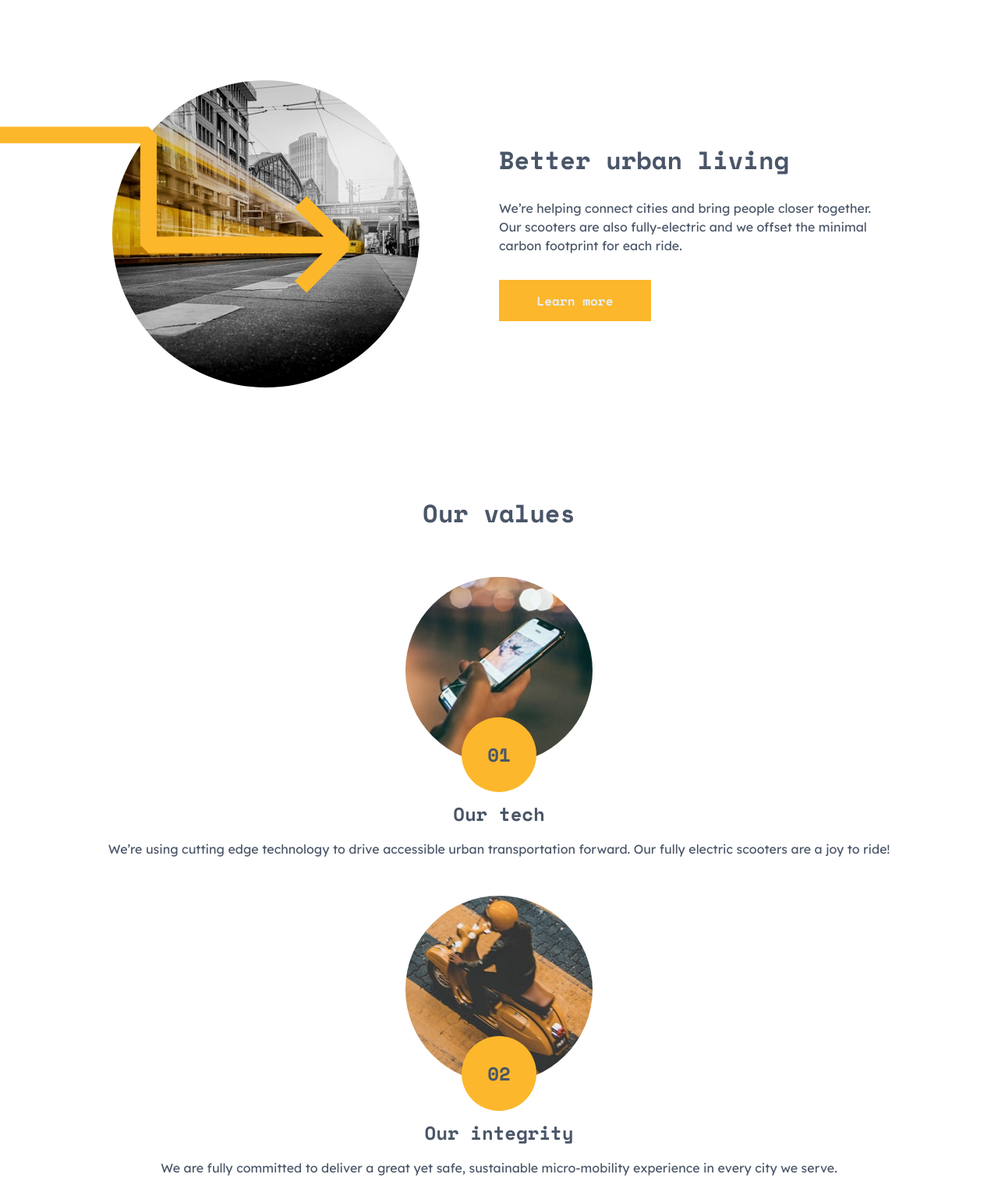
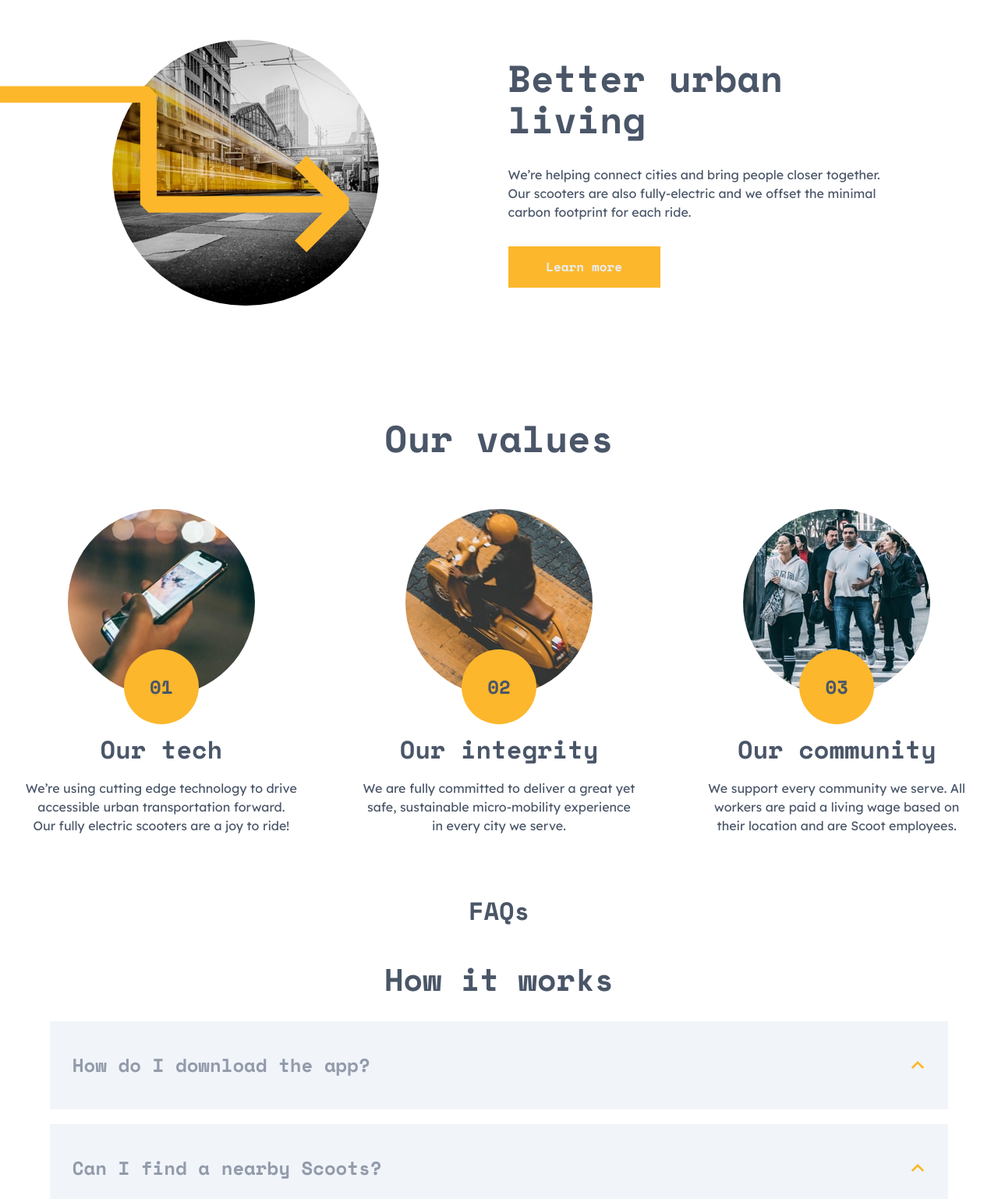
Before and after one commit to shibuwd/Scoot-multi-page-website, a plain HTML site: page about.html in a window 1280 px wide. Shown: the part 891-2429 px from the top of the page at 78% size. Drawn offline with nearby package versions, Linux system fonts and the light colour scheme.

Commit message:
finsih about section page

```diff
--- a/about.html
+++ b/about.html
@@ -122,9 +122,9 @@
                     <!-- our values section -->
                     <section>
                         <div class="values-container">
+                            <h3>Our values</h3>
                             <div class="values">
                                 <div class="value">
-                                    <h3>Our values</h3>
                                     <div class="value-img">
                                         <img src="./assets/img/our-tech.jpg" alt="">
                                         <span class="fill">01</span>
@@ -235,7 +235,6 @@
                             </div>
                         </div>
 
-
                         <div class="faqs-all safe-driving">
                             <div class="faqs">
                                 <div class="faqs-heading">
@@ -300,9 +299,6 @@
                     </section>
                     <!-- end FAQs section -->
 
-
-
-
                     <!-- sign up section -->
                     <section>
                         <div class="signup-container">
--- a/css/about.css
+++ b/css/about.css
@@ -31,19 +31,6 @@
     --fw-700: 700;
 }
 
-
-/* .hero-desc {
-    display: flex;
-    flex-direction: row;
-}
-
-.hero-desc .text h1 {
-    display: flex;
-    justify-content: space-between;
-    align-items: center;
-    padding: 2rem 3rem;
-} */
-
 /* hero section */
 
 .hero-desc .text h1 {
@@ -69,19 +56,20 @@
 
 
 /* our values section */
+.values-container h3 {
+    font-size: var(--fs-m-v2-700);
+    color: var(--dark-navy);
+    padding: 1rem 0;
+    margin-bottom: 3rem;
+    text-align: center;
+}
+
 .value {
     display: flex;
     align-items: center;
     flex-direction: column;
     text-align: center;
     padding: 0 1.1rem;
-    margin-bottom: 3rem;
-}
-
-.value h3 {
-    font-size: var(--fs-m-v2-700);
-    color: var(--dark-navy);
-    padding: 1rem 0;
     margin-bottom: 3rem;
 }
 
@@ -206,7 +194,7 @@
 }
 
 .arrow-active {
-transform: scaleY(-1);
+    transform: scaleY(-1);
 }
 
 .safe-driving {
@@ -219,3 +207,90 @@ transform: scaleY(-1);
     text-align: center;
     margin-top: 3rem;
 }
+/* end FAQs section */
+
+
+/* media query for tablet */
+@media only screen and (min-width: 768px) {
+    .white-circle {
+        display: block;
+    }
+
+    .hero-desc {
+    display: flex;
+    flex-direction: row;
+}
+
+.hero-desc .text h1 {
+    display: flex;
+    justify-content: space-between;
+    align-items: center;
+    padding: 2rem 3rem;
+  }
+
+  .facility .facility-text h2 {
+      font-size: var(--fs-v2-700);
+      width: 485px;
+      text-align: center;
+  }
+
+  .facility .facility-text p {
+      width: 620px;
+  }
+
+  .values-container h3 {
+      font-size: var(--fs-v2-700);
+  }
+
+  .value-text h4 {
+      font-size: var(--fs-m-v2-700);
+  }
+
+  .value-text p {
+      width: 490px;
+  }
+}
+/* end media query for tablet */
+
+
+/* media query for desktop */
+@media only screen and (min-width: 920px) {
+    .facility .facility-text h2 {
+        text-align: left;
+    }
+
+    .facility .facility-text {
+        flex: 1;
+        max-width: 650px;
+        align-items: flex-start;
+        padding: 2rem 5.35rem;
+    }
+
+    .values-container {
+        text-align: center;
+    }
+
+    .values {
+        display: flex;
+        align-items: center;
+        justify-content: center;
+        gap: 3rem;
+    }
+
+    .value-text p {
+        width: 350px;
+    }
+
+    .faqs-heading h6 {
+        font-size: var(--fs-v3-700);
+    }
+
+    .active span {
+        font-size: var(--fs-v4-700);
+    }
+
+    .faqs-icon span {
+        font-size: var(--fs-v4-700);
+    }
+}
+/* end media query for desktop */
```
